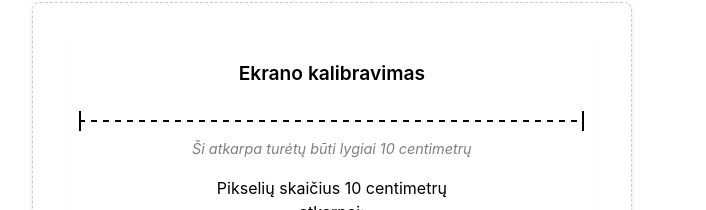
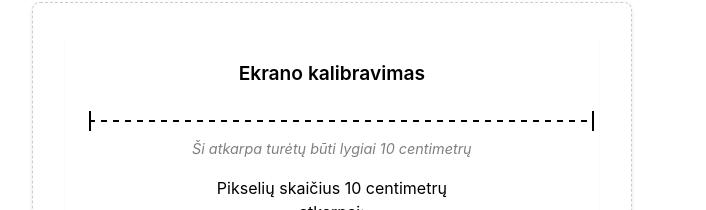
Before and after one commit to mvaldas9/peripheral-vision-test, a React (Vite) app: page / in a window 1280 px wide. Shown: the part 198-408 px from the top of the page, without its empty margins (286-992 px from the left). Built offline with nearby package versions, Linux system fonts and the light colour scheme.

Commit message:
Callibration line stay aligned to left

```diff
--- a/src/App.css
+++ b/src/App.css
@@ -331,6 +331,7 @@ body {
 .calibration-line {
   position: relative;
   height: 2px;
+  align-self: start;
   background: repeating-linear-gradient(
     to right,
     var(--primary-color) 0,
```
